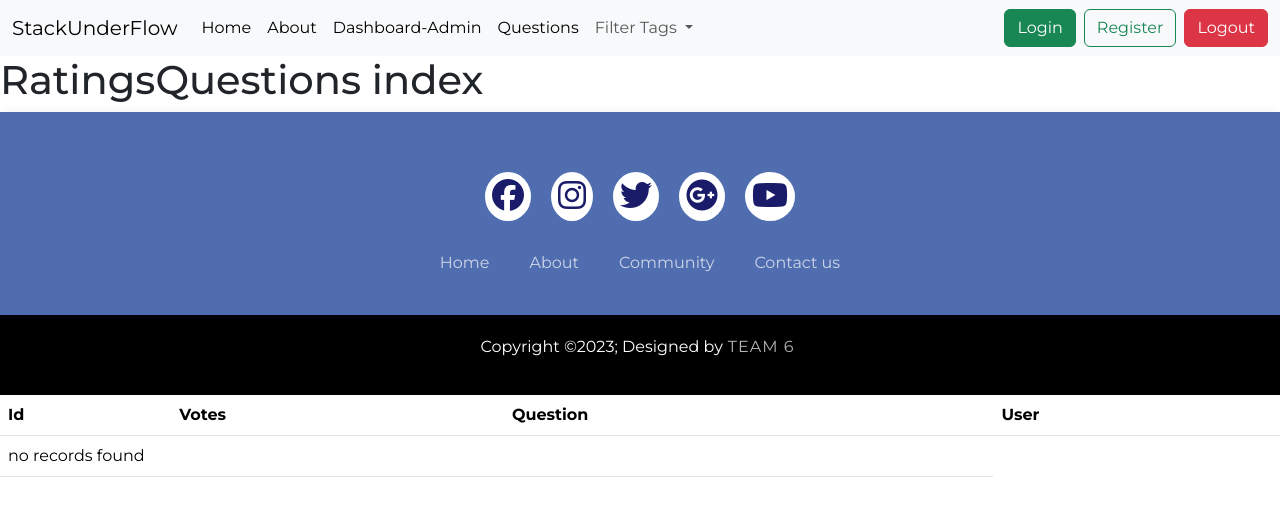
After one commit to RaymondAdamec/stackunderflow, a Symfony app: template templates/ratings_questions/index.html.twig in a window 1280 px wide. The commit adds this page. Shown: the top 516 px of the page. Run offline with Twig, Linux system fonts and the light colour scheme; the template is opened without the code that fills it, so the values that code supplies are empty; some libraries are stand-ins or nearby versions.

Commit message:
Voting for Questions

```diff
--- a/src/Controller/QuestionsController.php
+++ b/src/Controller/QuestionsController.php
@@ -5,6 +5,7 @@ namespace App\Controller;
 use App\Entity\Questions;
 use App\Form\QuestionsType;
 use App\Repository\QuestionsRepository;
+use DateTime;
 use Doctrine\ORM\EntityManagerInterface;
 use Symfony\Bundle\FrameworkBundle\Controller\AbstractController;
 use Symfony\Component\HttpFoundation\Request;
@@ -31,9 +32,14 @@ class QuestionsController extends AbstractController
     #[Route('/new', name: 'app_questions_new', methods: ['GET', 'POST'])]
     public function new(Request $request, EntityManagerInterface $entityManager): Response
     {
+        $user = $this->getUser();
+        $now = new DateTime();
         $question = new Questions();
+
         $form = $this->createForm(QuestionsType::class, $question);
         $form->handleRequest($request);
+        $question->setCreatedat($now);
+        $question->setFkIdUser($user);
 
         if ($form->isSubmitted() && $form->isValid()) {
             $entityManager->persist($question);
--- a/src/Entity/RatingsQuestions.php
+++ b/src/Entity/RatingsQuestions.php
@@ -20,7 +20,7 @@ class RatingsQuestions
     private ?Questions $fk_id_question = null;
 
     #[ORM\ManyToOne]
-    private ?user $fk_id_user = null;
+    private ?User $fk_id_user = null;
 
     public function getId(): ?int
     {
@@ -51,12 +51,12 @@ class RatingsQuestions
         return $this;
     }
 
-    public function getFkIdUser(): ?user
+    public function getFkIdUser(): ?User
     {
         return $this->fk_id_user;
     }
 
-    public function setFkIdUser(?user $fk_id_user): static
+    public function setFkIdUser(?User $fk_id_user): static
     {
         $this->fk_id_user = $fk_id_user;
 
--- /dev/null
+++ b/templates/ratings_questions/index.html.twig
@@ -0,0 +1,32 @@
+{% extends 'base.html.twig' %}
+
+{% block title %} RatingsQuestions index {% endblock %}
+
+
+{% block body %}
+<h1>RatingsQuestions index</h1>
+
+<table class="table">
+  <thead>
+    <tr>
+      <th>Id</th>
+      <th>Votes</th>
+      <th>Question</th>
+      <th>User</th>
+    </tr>
+  </thead>
+  <tbody>
+    {% for ratings_question in ratings_questions %}
+    <tr>
+      <td>{{ ratings_question.id }}</td>
+      <td>{{ ratings_question.Votes }}</td>
+      <td>{{ ratings_question.fkIdQuestion.title }}</td>
+      <td>{{ ratings_question.fkIdUser.email }}</td>
+
+
+    </tr>
+    {% else %}
+    <tr>
+      <td colspan="3">no records found</td>
+    </tr>
+    {% endfor %} {% endblock %}
```
Also changed, not shown: src/Controller/RatingsQuestionsController.php (added, +67 -0 lines), src/Form/QuestionsType.php (+5 -5 lines), templates/questions/show.html.twig (+14 -9 lines).
